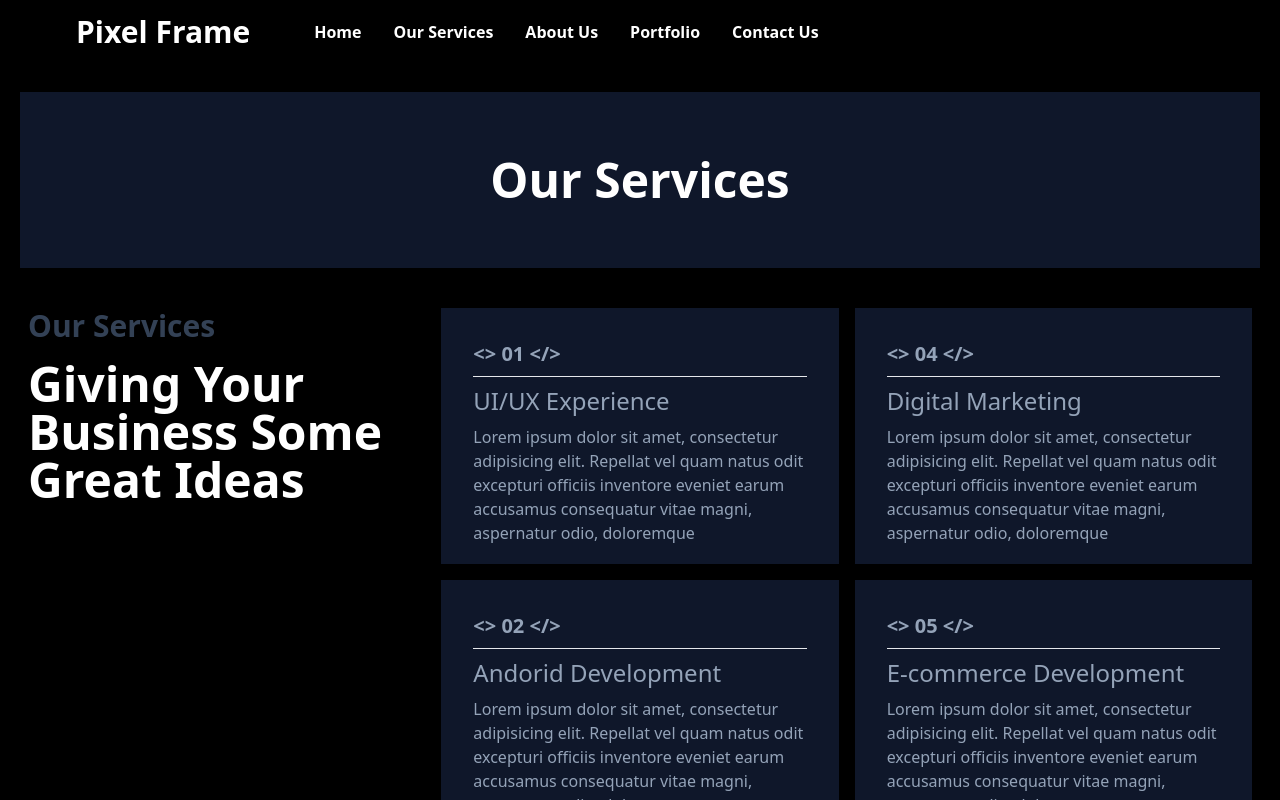
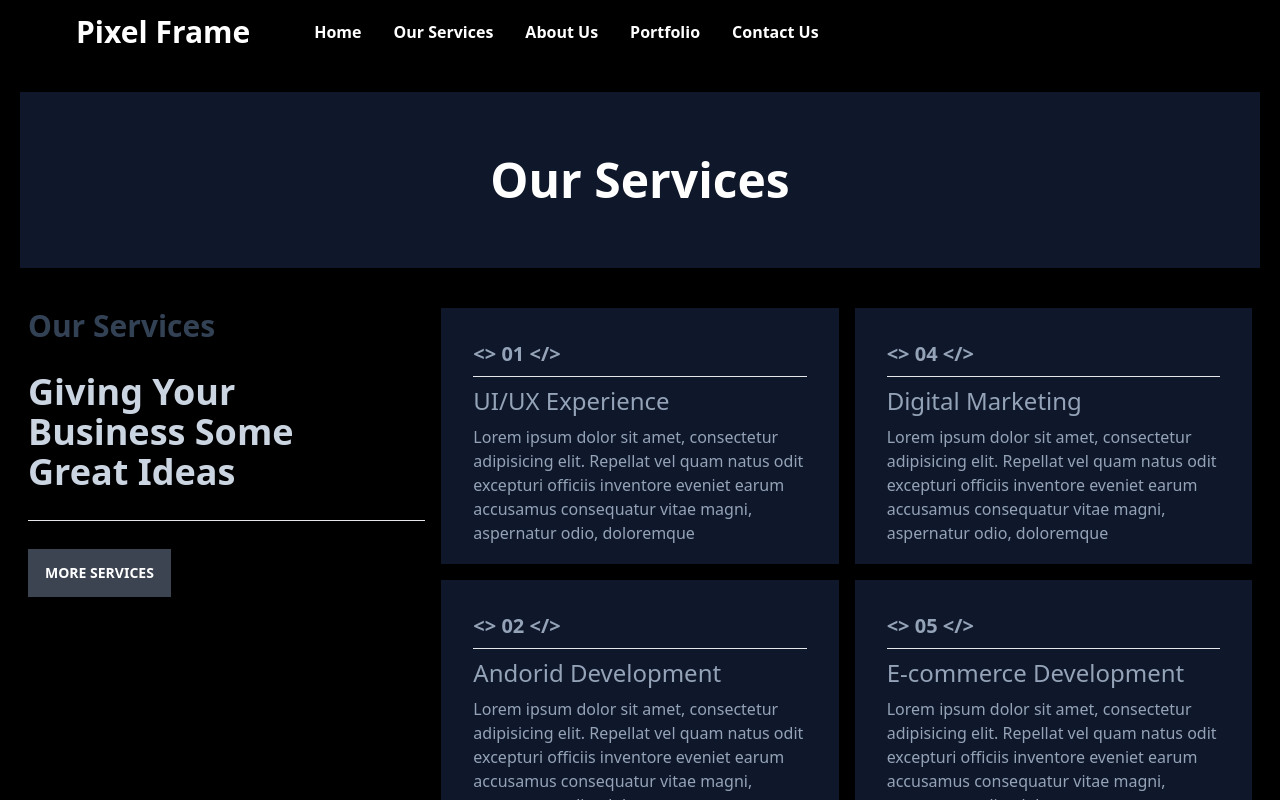
Before and after one commit to MdMuzahid07/pixel-frame-agency-client, a React (Create React App) app: page /services in a window 1280 px wide. Built offline with nearby package versions, Linux system fonts and the light colour scheme.

Commit message:
about page almost complete

```diff
--- a/src/components/Navbar/Navbar.jsx
+++ b/src/components/Navbar/Navbar.jsx
@@ -9,7 +9,7 @@ const Navbar = ({ children }) => {
                 <input id="my-drawer-3" type="checkbox" class="drawer-toggle" />
                 <div class="drawer-content flex flex-col">
                     {/* <!-- Navbar --> */}
-                    <div class="w-full navbar sticky bg-black top-0 z-100">
+                    <div class="w-full navbar sticky z-20 bg-black top-0 z-100">
                         <h2 class="text-3xl text-white font-bold px-2 md:mx-10">Pixel Frame</h2>
                         <div class="flex-none font-bold text-white hidden lg:block">
                             <ul class="menu menu-horizontal">
--- a/src/pages/AboutUs/About.jsx
+++ b/src/pages/AboutUs/About.jsx
@@ -1,9 +1,20 @@
 import React from 'react';
+import Fun_facts from '../Home/Fun_facts';
+import OurProfessionals from '../Home/OurProfessionals';
+import RunningText from '../Home/RunningText';
+import Hero_Section from './Hero_Section';
 
 const About = () => {
     return (
-        <div>
-            <h2>about page</h2>
+        <div className='md:px-2 text-slate-400'>
+            <section className='bg-slate-900 my-7 h-44 flex justify-center items-center'>
+                <h2 className='md:text-5xl font-bold text-white text-center'>About Us</h2>
+            </section>
+
+            <Hero_Section />
+            <Fun_facts />
+            <RunningText />
+            <OurProfessionals />
         </div>
     );
 };
--- /dev/null
+++ b/src/pages/AboutUs/Hero_Section.jsx
@@ -0,0 +1,25 @@
+import React from 'react';
+
+const Hero_Section = () => {
+    return (
+        <section>
+            <div class="hero">
+                <div class="hero-content flex-col lg:flex-row-reverse">
+                    <img src="https://images.unsplash.com/photo-1584438784894-089d6a62b8fa?ixlib=rb-1.2.1&ixid=MnwxMjA3fDB8MHxzZWFyY2h8NHx8bW9iaWxlJTIwcGhvbmV8ZW58MHx8MHx8&auto=format&fit=crop&w=500&q=60" class="rounded-lg shadow-2xl" />
+                    <div>
+                        <h2 className='text-3xl font-bold text-slate-700'>ABOUT COMPANY</h2>
+                        <h2 className='text-4xl font-bold text-slate-300 my-4'>
+                            Unique Digital Ideas <br />
+                            for Successful Business
+                        </h2>
+                        <p>Lorem ipsum dolor sit amet consectetur adipisicing elit. Deserunt neque repellendus architecto mollitia adipisci at aliquid nihil quasi. Recusandae mollitia officia veritatis pariatur exercitationem atque saepe laboriosam sequi autem labore possimus, similique et vel quasi! Nesciunt, quas reprehenderit necessitatibus sint quis distinctio ipsam fuga obcaecati fugiat magni voluptas veniam. Nulla!</p>
+                        <hr className='my-2' />
+                        <button className='btn btn-slate-700 rounded-none my-7'>Get In Touch</button>
+                    </div>
+                </div>
+            </div>
+        </section>
+    );
+};
+
+export default Hero_Section;
--- a/src/pages/Services/Services_card.jsx
+++ b/src/pages/Services/Services_card.jsx
@@ -6,11 +6,13 @@ const Services_card = () => {
             <div className='grid lg:grid-cols-3 md:grid-cols-3 gap-4 text-slate-400'>
                 <div className='sitcky'>
                     <h2 className='text-3xl font-bold text-slate-700'>Our Services</h2>
-                    <h2 className='text-5xl font-bold text-white my-4'>
-                        Giving Your
-                        Business Some
+                    <h2 className='text-4xl font-bold text-slate-300 my-7'>
+                        Giving Your <br />
+                        Business Some <br />
                         Great Ideas
                     </h2>
+                    <hr />
+                    <button className='btn btn-slate-700 rounded-none my-7'>More Services</button>
                 </div>
 
                 <div>
```
